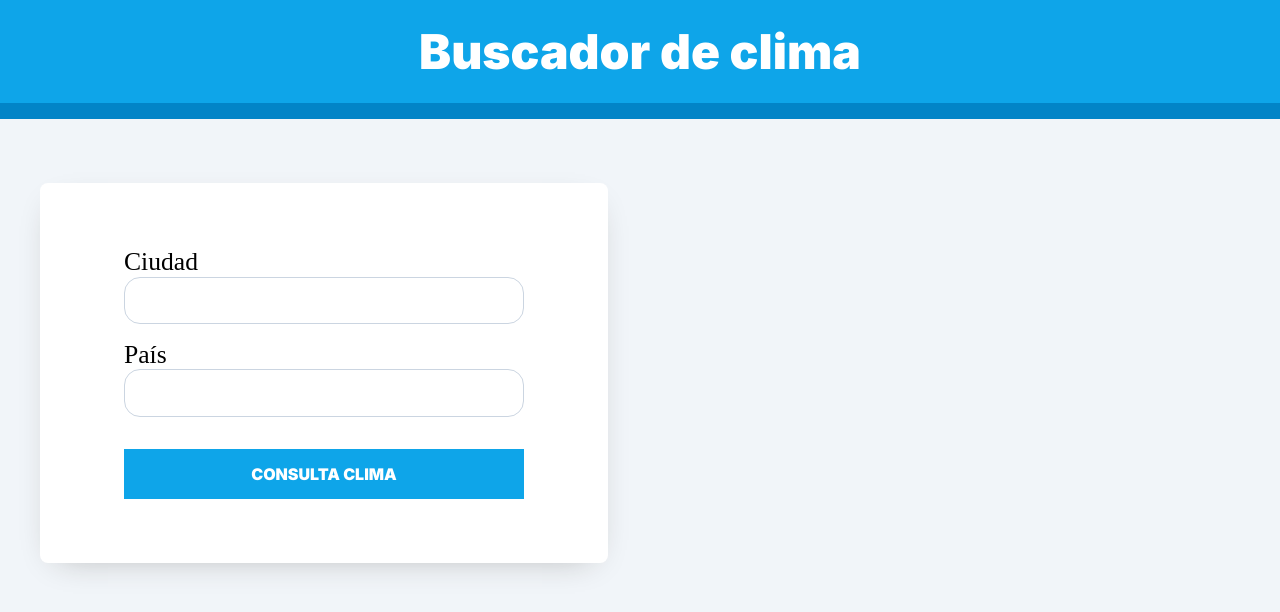
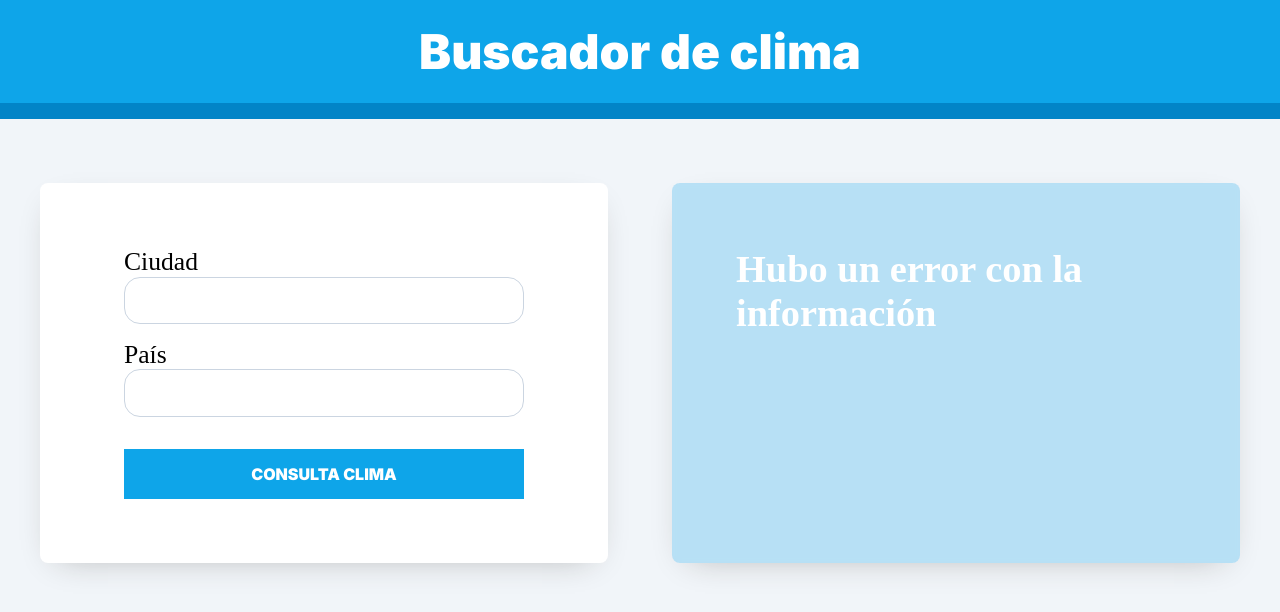
Before and after one commit to JeanBayer/clima-vite, a React (Vite) app: page / in a window 1280 px wide. Shown: the top 612 px of the page. Built offline with nearby package versions, Linux system fonts and the light colour scheme; a web font is replaced by a local one.

Commit message:
feat: add Error component

```diff
--- a/src/components/AppClima.jsx
+++ b/src/components/AppClima.jsx
@@ -2,6 +2,7 @@ import Formulario from "./Formulario";
 import Resultado from "./Resultado";
 import useClima from "../hooks/useClima";
 import Spinner from "./Spinner";
+import Error from "./Error";
 
 const AppClima = () => {
   const { resultado, cargando } = useClima();
@@ -9,7 +10,7 @@ const AppClima = () => {
     <>
       <main className="dos-columnas">
         <Formulario />
-        {cargando ? <Spinner /> : resultado?.name && <Resultado />}
+        {cargando ? <Spinner /> : resultado?.name ? <Resultado /> : <Error></Error>}
       </main>
     </>
   );
--- /dev/null
+++ b/src/components/Error.jsx
@@ -0,0 +1,18 @@
+import React from "react";
+
+const Error = () => {
+  return (
+    <div
+      className="fondo"
+      // style={{
+      //   backgroundImage: `url(/assets/img/${backgroundUrl})`,
+      // }}
+    >
+      <div className="clima">
+        <h2>Hubo un error con la información</h2>
+      </div>
+    </div>
+  );
+};
+
+export default Error;
--- a/src/components/Formulario.jsx
+++ b/src/components/Formulario.jsx
@@ -13,11 +13,11 @@ const Formulario = () => {
 
   const handleSubmit = (e) => {
     e.preventDefault();
+    setAlerta("");
     if (Object.values(busqueda).includes("")) {
       setAlerta("Todos los campos son obligatorios");
       return;
     }
-
     consultarClima(busqueda);
   };
 
@@ -37,7 +37,12 @@ const Formulario = () => {
         </div>
         <div className="campo">
           <label htmlFor="pais">País</label>
-          <input list="pais" name="pais" value={pais} onChange={datosBusqueda} />
+          <input
+            list="pais"
+            name="pais"
+            value={pais}
+            onChange={datosBusqueda}
+          />
           <datalist id="pais">
             {countriesCode.map((country) => (
               <option key={country.Code} value={country.Code}>
--- a/src/components/Resultado.jsx
+++ b/src/components/Resultado.jsx
@@ -17,11 +17,6 @@ const Resultado = () => {
       }}
     >
       <div className="clima">
-        {error ? (
-          <h2>Hubo un error con la información</h2>
-        ) : (
-          <>
-            {/* <img src={`/public/assets/img/${backgroundUrl}`}></img> */}
         <h2>El clima de {name} es:</h2>
         <p>
           {toCelsius(main.temp)} <span>&#x2103;</span>
@@ -34,8 +29,6 @@ const Resultado = () => {
             Maxima: {toCelsius(main.temp_max)} <span>&#x2103;</span>
           </p>
         </div>
-          </>
-        )}
       </div>
     </div>
   );
--- a/src/context/ClimaProvider.jsx
+++ b/src/context/ClimaProvider.jsx
@@ -10,7 +10,6 @@ const ClimaProvider = ({ children }) => {
   });
   const [resultado, setResultado] = useState({});
   const [cargando, setCargando] = useState(false);
-  const [error, setError] = useState(false);
 
   const datosBusqueda = (e) => {
     setBusqueda({
@@ -21,7 +20,6 @@ const ClimaProvider = ({ children }) => {
 
   const consultarClima = async (datos) => {
     setCargando(true);
-    setError(false);
     try {
       const { ciudad, pais } = datos;
       const appId = import.meta.env.VITE_API_KEY;
@@ -36,7 +34,6 @@ const ClimaProvider = ({ children }) => {
       setResultado(dataClima);
     } catch (error) {
       console.log(error);
-      setError(true);
     } finally {
       setCargando(false);
     }
@@ -50,7 +47,6 @@ const ClimaProvider = ({ children }) => {
         consultarClima,
         resultado,
         cargando,
-        error,
       }}
     >
       {children}
--- a/src/index.css
+++ b/src/index.css
@@ -2,14 +2,15 @@ body {
   font-family: 'Hubballi', cursive;
   background-color: #f1f5f9;
   font-size: 1.6rem;
-  min-width: 370px;
-  width: 100%;
+
 }
 
 header {
   background-color: #0ea5e9;
   padding: 1.5rem;
   border-bottom: 1rem solid #0284c7;
+  min-width: 370px;
+  width: 100%;
 }
 
 header h1 {
```
Lines whose indentation alone changed are shown as unchanged.
